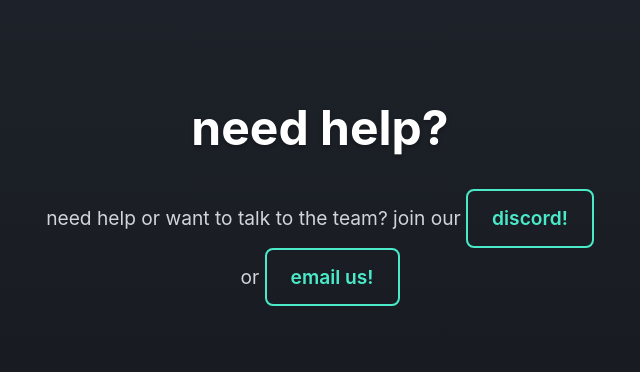
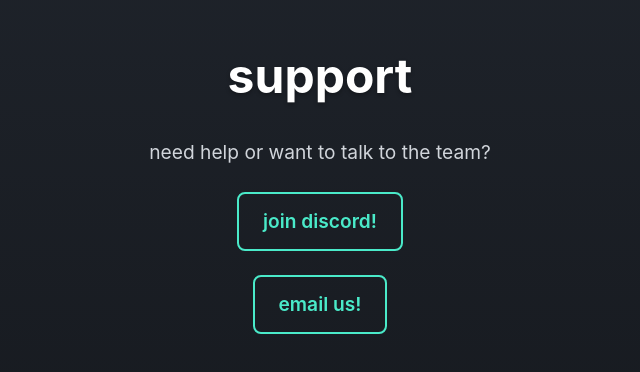
Before and after one commit to gardengames/StrangeGameSite, a plain HTML site: page support.html in a window 1280 px wide. Shown: the part 198-570 px from the top of the page, without its empty margins (320-960 px from the left). Drawn offline with Linux system fonts and the light colour scheme.

Commit message:
visual tweaks

```diff
--- a/support.html
+++ b/support.html
@@ -35,6 +35,7 @@
       font-size: 1.2rem;
       line-height: 1.6;
       color: #D1D5DB;
+      margin-bottom: 1.5rem;
     }
 
     a {
@@ -63,9 +64,10 @@
 </head>
 <body>
   <div class="container">
-    <h1>need help?</h1>
-    <p>need help or want to talk to the team? join our <a href="https://discord.gg/swcHk3pq8Z" target="_blank">discord!</a></p>
-    <p>or <a href="mailto:gerald@garden.games">email us!</a></p>
+    <h1>support</h1>
+    <p>need help or want to talk to the team?</p>
+    <p><a href="https://discord.gg/swcHk3pq8Z" target="_blank">join discord!</a></p>
+    <p><a href="mailto:gerald@garden.games">email us!</a></p>
   </div>
 </body>
 </html>
```
